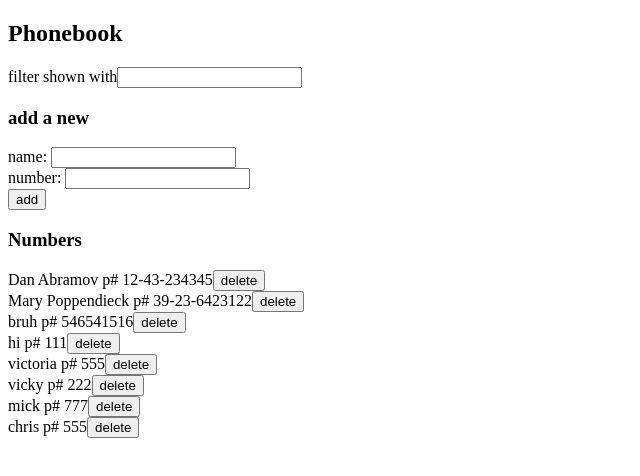
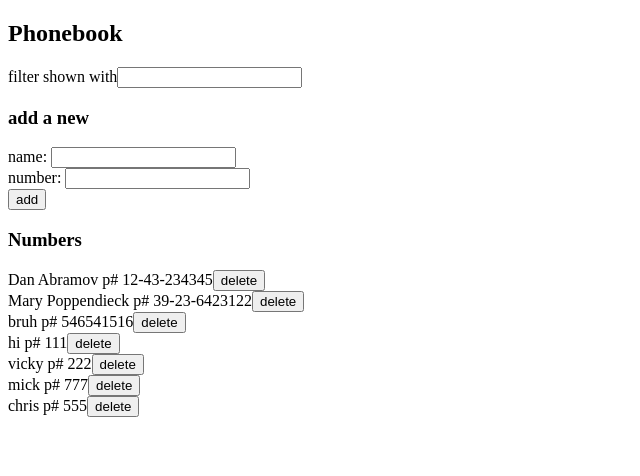
Before and after one commit to DeviantSchemist/fullstackopen_phonebook, a React (Vite) app: page / in a window 1280 px wide. Shown: the top 476 px of the page, without its empty margins (0-640 px from the left). Built offline with nearby package versions, Linux system fonts and the light colour scheme; data requests are answered from the project's data file.

Commit message:
exercise 2.17

```diff
--- a/db.json
+++ b/db.json
@@ -21,11 +21,6 @@
       "id": 6
     },
     {
-      "name": "victoria",
-      "number": "555",
-      "id": 7
-    },
-    {
       "name": "vicky",
       "number": "222",
       "id": 8
--- a/src/App.jsx
+++ b/src/App.jsx
@@ -60,8 +60,16 @@ const App = () => {
   const handleDelete = (id, name) => {
     if (window.confirm(`Delete ${name}?`)) {
       personService.deletePerson(id)
-      .then(response => setPersons(persons.filter(person => person.id !== id)))
-      .catch(err => console.log(`Unable to delete person with id ${id}`));
+      .then(response => {
+        setPersons(persons.filter(person => person.id !== id));
+        setAddMessage(`${name} deleted`);
+        setTimeout(() => {
+          setAddMessage(null)
+        }, 5000);
+      })
+      .catch(err => {
+        setAddMessage(`Information about ${name} has already been removed from the server`);
+      });
     }
   }
 
```
